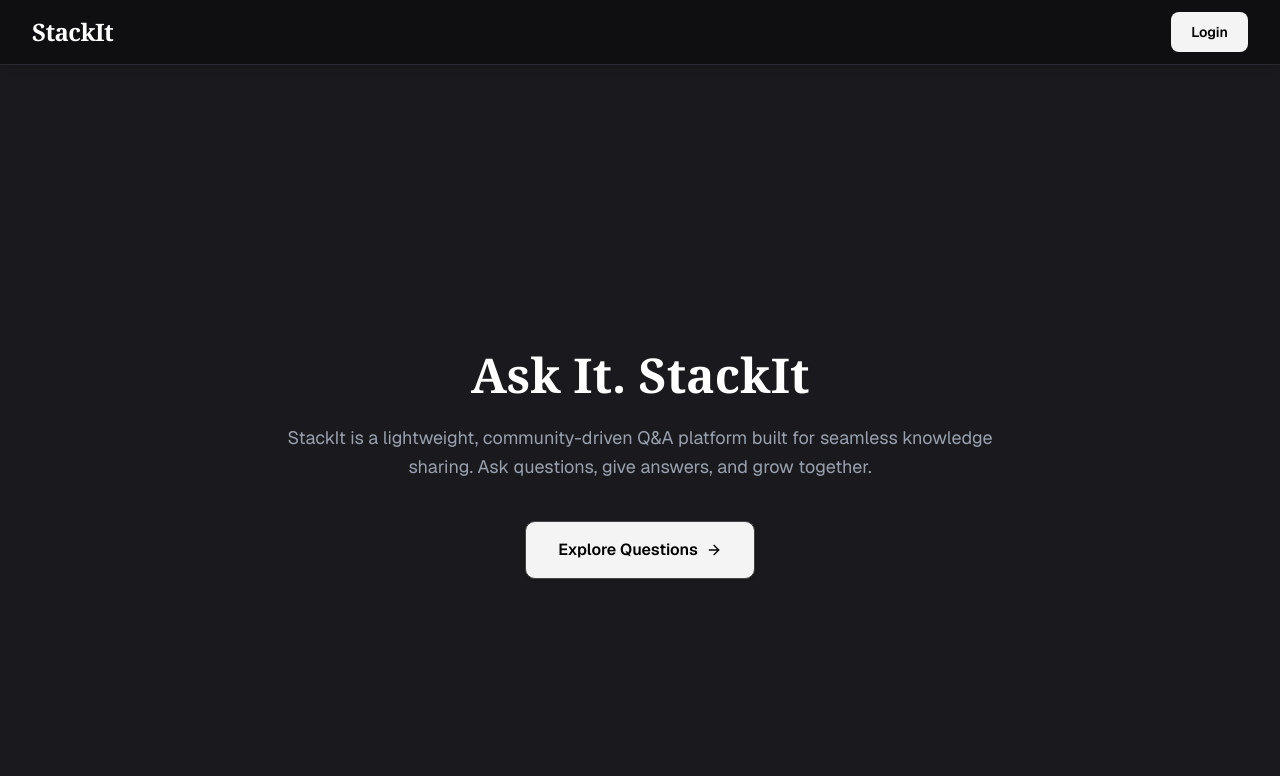
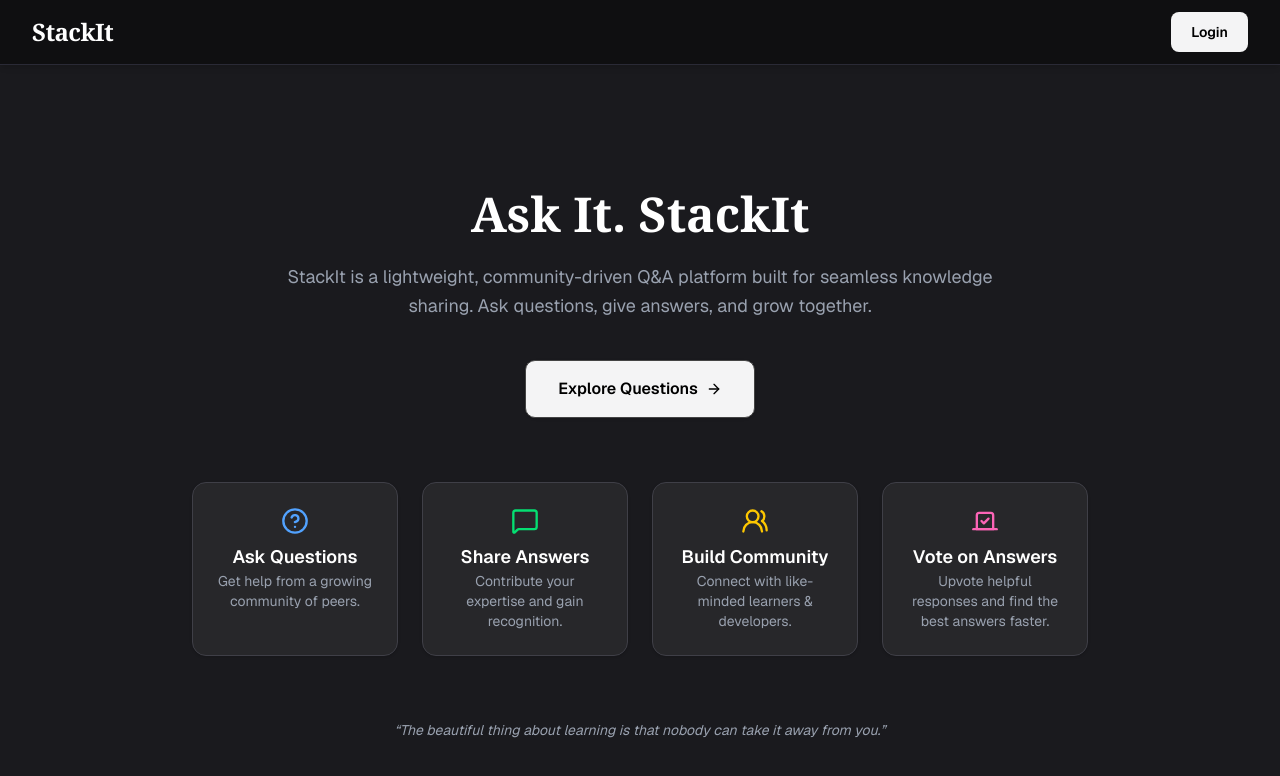
Before and after one commit to Ravi0529/StackIt, a Next.js app: page / in a window 1280 px wide. Shown: the top 776 px of the page. Built offline with nearby package versions, Linux system fonts and the light colour scheme; no server answers.

Commit message:
landing-page-UI-update

```diff
--- a/src/components/LandingPage.tsx
+++ b/src/components/LandingPage.tsx
@@ -1,7 +1,13 @@
 "use client";
 
 import { motion } from "framer-motion";
-import { ArrowRight } from "lucide-react";
+import {
+  ArrowRight,
+  MessageSquare,
+  HelpCircle,
+  Users2,
+  Vote,
+} from "lucide-react";
 
 export default function LandingPage() {
   return (
@@ -30,6 +36,71 @@ export default function LandingPage() {
           <ArrowRight className="w-4 h-4" />
         </motion.a>
       </motion.div>
+
+      <motion.div
+        initial={{ opacity: 0, y: 20 }}
+        animate={{ opacity: 1, y: 0 }}
+        transition={{ duration: 0.6, delay: 0.5 }}
+        className="mt-16 w-full max-w-4xl grid grid-cols-1 sm:grid-cols-2 md:grid-cols-4 gap-6 text-center"
+      >
+        <motion.div
+          whileHover={{ scale: 1.05 }}
+          whileTap={{ scale: 0.97 }}
+          className="bg-zinc-800 p-6 rounded-xl border border-zinc-700 shadow transition-shadow hover:shadow-lg"
+        >
+          <HelpCircle className="mx-auto text-blue-400 mb-2" size={28} />
+          <h3 className="font-semibold text-lg">Ask Questions</h3>
+          <p className="text-sm text-gray-400">
+            Get help from a growing community of peers.
+          </p>
+        </motion.div>
+
+        <motion.div
+          whileHover={{ scale: 1.05 }}
+          whileTap={{ scale: 0.97 }}
+          className="bg-zinc-800 p-6 rounded-xl border border-zinc-700 shadow transition-shadow hover:shadow-lg"
+        >
+          <MessageSquare className="mx-auto text-green-400 mb-2" size={28} />
+          <h3 className="font-semibold text-lg">Share Answers</h3>
+          <p className="text-sm text-gray-400">
+            Contribute your expertise and gain recognition.
+          </p>
+        </motion.div>
+
+        <motion.div
+          whileHover={{ scale: 1.05 }}
+          whileTap={{ scale: 0.97 }}
+          className="bg-zinc-800 p-6 rounded-xl border border-zinc-700 shadow transition-shadow hover:shadow-lg"
+        >
+          <Users2 className="mx-auto text-yellow-400 mb-2" size={28} />
+          <h3 className="font-semibold text-lg">Build Community</h3>
+          <p className="text-sm text-gray-400">
+            Connect with like-minded learners & developers.
+          </p>
+        </motion.div>
+
+        <motion.div
+          whileHover={{ scale: 1.05 }}
+          whileTap={{ scale: 0.97 }}
+          className="bg-zinc-800 p-6 rounded-xl border border-zinc-700 shadow transition-shadow hover:shadow-lg"
+        >
+          <Vote className="mx-auto text-pink-400 mb-2" size={28} />
+          <h3 className="font-semibold text-lg">Vote on Answers</h3>
+          <p className="text-sm text-gray-400">
+            Upvote helpful responses and find the best answers faster.
+          </p>
+        </motion.div>
+      </motion.div>
+
+      <motion.div
+        initial={{ opacity: 0 }}
+        animate={{ opacity: 1 }}
+        transition={{ delay: 1, duration: 0.8 }}
+        className="mt-16 text-center max-w-xl text-gray-400 italic text-sm"
+      >
+        “The beautiful thing about learning is that nobody can take it away from
+        you.”
+      </motion.div>
     </div>
   );
 }
```
